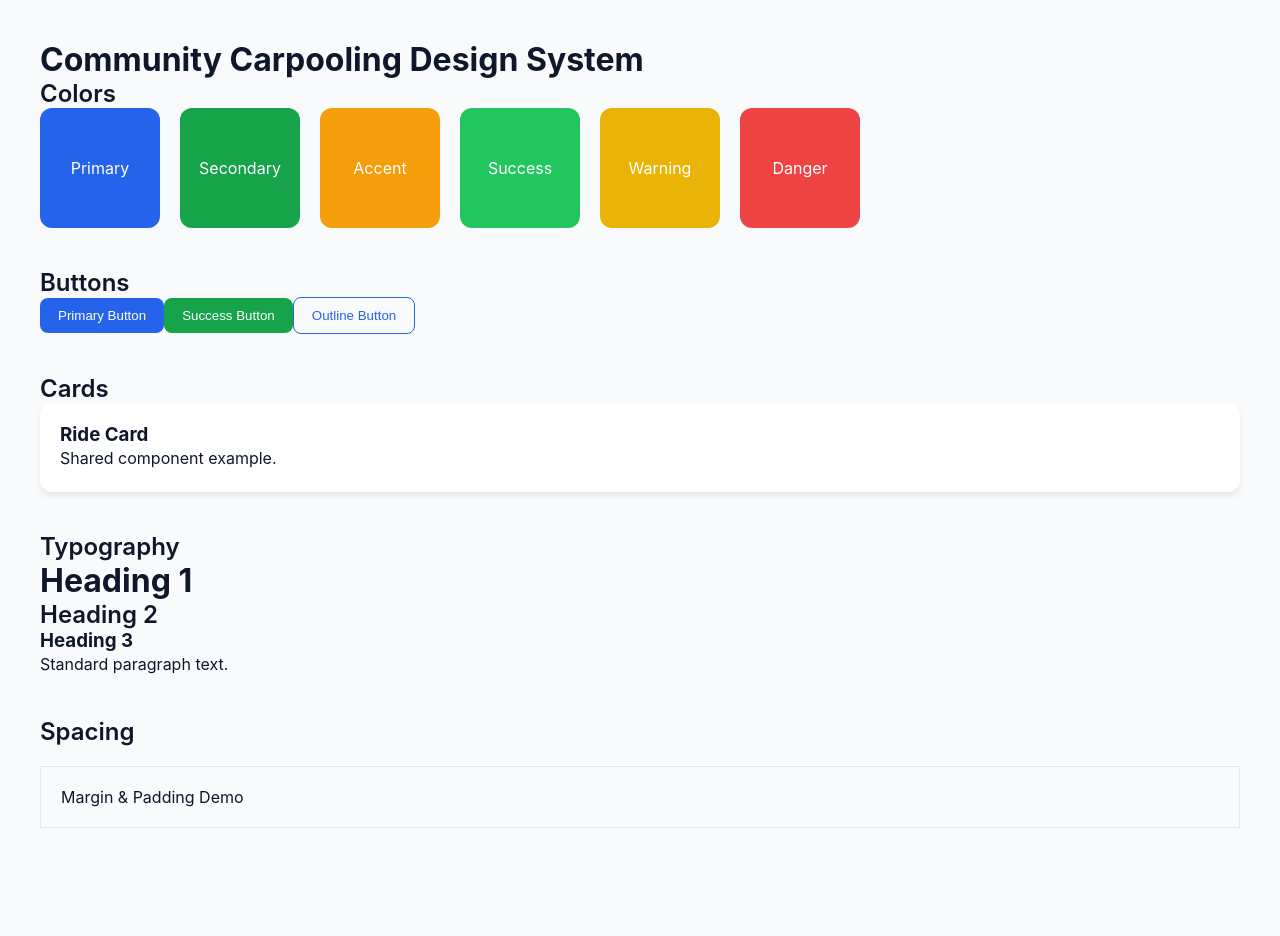
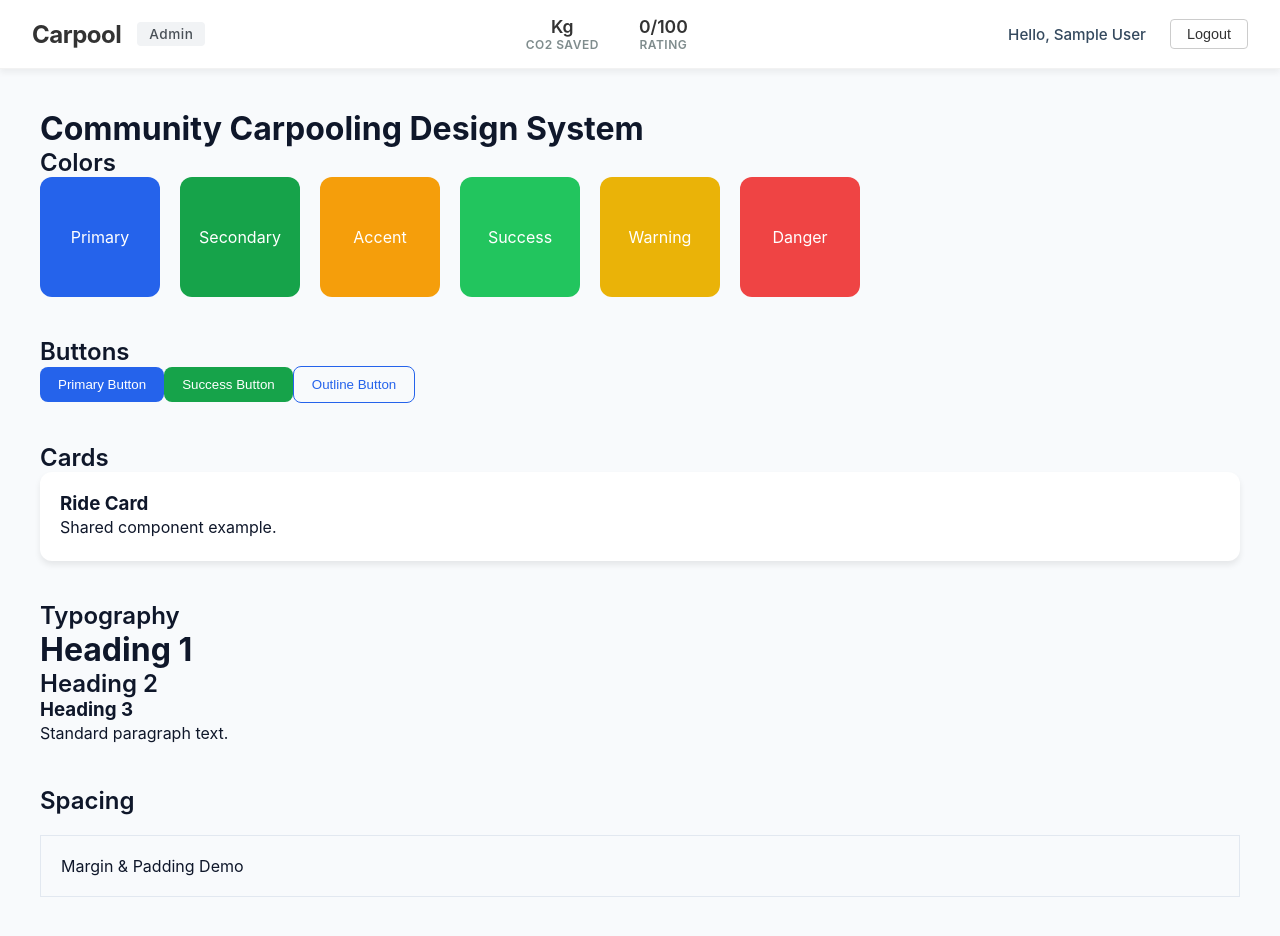
Before and after one commit to PranavKB/ac_project, a React app in the folder frontend/: page /style-guide in a window 1280 px wide. Shown: the top 936 px of the page. Before the commit the page ends 908 px from the top, so only its background shows below. Built offline with nearby package versions, Linux system fonts and the light colour scheme; sample sign-in values are in the browser's storage; the HTML template or start-up script is replaced by a standard one.

Commit message:
Protected Route changes and Navbar changes

```diff
--- a/frontend/src/components/DriverDashboard.jsx
+++ b/frontend/src/components/DriverDashboard.jsx
@@ -18,8 +18,6 @@ function DriverDashboard() {
 
   return (
     <>
-      <div>DriverDashboard</div>
-
       <PublishRide onMapUpdate={handleMapUpdate} />
 
       {/* {showMap && (
--- /dev/null
+++ b/frontend/src/components/Navbar/Navbar.jsx
@@ -0,0 +1,84 @@
+import { useNavigate, useLocation } from "react-router-dom";
+import useAuth from "../../context/AuthContext/useAuth";
+import "./Navbar.scss";
+
+export default function Navbar() {
+  const { user, activeRole, switchRole, logout } = useAuth();
+  const navigate = useNavigate();
+  const location = useLocation();
+
+  if (location.pathname === "/login" || location.pathname === "/register") {
+    return null;
+  }
+
+  if (!user || !user.data) {
+    return null; // Don't show navbar if not logged in
+  }
+
+  const { name, totalCarbonSavedKg, reputationProfile, roles } = user.data;
+  const rating = reputationProfile?.trustScore || 0;
+
+  const handleLogout = () => {
+    logout();
+    navigate("/login");
+  };
+
+  const handleRoleChange = (e) => {
+    const newRole = e.target.value;
+    switchRole(newRole);
+    if (newRole === "DRIVER") {
+      navigate("/driver");
+    } else if (newRole === "PASSENGER") {
+      navigate("/passenger");
+    } else if (newRole === "ADMIN") {
+      navigate("/admin");
+    }
+  };
+
+  return (
+    <nav className="navbar">
+      <div className="navbar-left">
+        <h1 className="brand">Carpool</h1>
+        <div className="role-badge">
+          {activeRole
+            ? activeRole.charAt(0).toUpperCase() +
+              activeRole.slice(1).toLowerCase()
+            : "User"}
+        </div>
+      </div>
+
+      <div className="navbar-center">
+        <div className="stat">
+          <span className="stat-value">{totalCarbonSavedKg} Kg</span>
+          <span className="stat-label">CO2 saved</span>
+        </div>
+        <div className="stat">
+          <span className="stat-value">{rating}/100</span>
+          <span className="stat-label">Rating</span>
+        </div>
+      </div>
+
+      <div className="navbar-right">
+        <span className="greeting">Hello, {name}</span>
+
+        {roles && roles.length > 0 && (
+          <select
+            className="role-dropdown"
+            value={activeRole || ""}
+            onChange={handleRoleChange}
+          >
+            {roles.map((role) => (
+              <option key={role} value={role}>
+                {role.charAt(0).toUpperCase() + role.slice(1).toLowerCase()}
+              </option>
+            ))}
+          </select>
+        )}
+
+        <button className="logout-btn" onClick={handleLogout}>
+          Logout
+        </button>
+      </div>
+    </nav>
+  );
+}
--- /dev/null
+++ b/frontend/src/components/Navbar/Navbar.scss
@@ -0,0 +1,132 @@
+.navbar {
+  display: flex;
+  align-items: center;
+  justify-content: space-between;
+  padding: 1rem 2rem;
+  background: rgba(255, 255, 255, 0.9);
+  backdrop-filter: blur(10px);
+  box-shadow: 0 4px 6px rgba(0, 0, 0, 0.05);
+  position: sticky;
+  top: 0;
+  z-index: 1000;
+  border-bottom: 1px solid rgba(0, 0, 0, 0.05);
+  font-family: "Inter", sans-serif;
+
+  .navbar-left {
+    display: flex;
+    align-items: center;
+    gap: 1rem;
+
+    .brand {
+      font-size: 1.5rem;
+      font-weight: 700;
+      color: #333;
+      margin: 0;
+      letter-spacing: -0.5px;
+    }
+
+    .role-badge {
+      background: #f1f3f5;
+      color: #495057;
+      padding: 0.25rem 0.75rem;
+      border-radius: 4px;
+      font-size: 0.85rem;
+      font-weight: 500;
+      letter-spacing: 0.5px;
+    }
+  }
+
+  .navbar-center {
+    display: flex;
+    gap: 2.5rem;
+
+    .stat {
+      display: flex;
+      flex-direction: column;
+      align-items: center;
+
+      .stat-value {
+        font-weight: 600;
+        font-size: 1.1rem;
+        color: #333;
+      }
+
+      .stat-label {
+        font-size: 0.75rem;
+        color: #7f8c8d;
+        text-transform: uppercase;
+        letter-spacing: 0.5px;
+        font-weight: 600;
+      }
+    }
+  }
+
+  .navbar-right {
+    display: flex;
+    align-items: center;
+    gap: 1.5rem;
+
+    .greeting {
+      font-weight: 500;
+      color: #34495e;
+      font-size: 0.95rem;
+    }
+
+    .role-dropdown {
+      padding: 0.5rem 1rem;
+      border-radius: 8px;
+      border: 1px solid #e0e0e0;
+      background-color: #f8f9fa;
+      color: #333;
+      font-size: 0.9rem;
+      font-weight: 500;
+      cursor: pointer;
+      outline: none;
+      transition: all 0.2s ease;
+
+      &:hover,
+      &:focus {
+        border-color: #bdc3c7;
+        background-color: #fff;
+        box-shadow: 0 2px 4px rgba(0, 0, 0, 0.05);
+      }
+    }
+
+    .logout-btn {
+      background-color: transparent;
+      color: #333;
+      border: 1px solid #ccc;
+      padding: 0.4rem 1rem;
+      border-radius: 4px;
+      font-weight: 500;
+      cursor: pointer;
+      transition: all 0.2s ease;
+      font-size: 0.9rem;
+
+      &:hover {
+        background-color: #f8f9fa;
+        border-color: #999;
+      }
+    }
+  }
+}
+
+// Responsive
+@media (max-width: 768px) {
+  .navbar {
+    flex-direction: column;
+    gap: 1rem;
+    padding: 1rem;
+
+    .navbar-center {
+      width: 100%;
+      justify-content: center;
+    }
+
+    .navbar-right {
+      width: 100%;
+      justify-content: center;
+      flex-wrap: wrap;
+    }
+  }
+}
--- a/frontend/src/components/ProtectedRoute.jsx
+++ b/frontend/src/components/ProtectedRoute.jsx
@@ -1,11 +1,22 @@
 import { Navigate } from "react-router-dom";
 import useAuth from "../context/AuthContext/useAuth";
 
-export default function ProtectedRoute({ children }) {
+export default function ProtectedRoute({ children, allowedRoles }) {
   const { user } = useAuth();
 
-  if (!user) {
+  if (!user || !user.data) {
     return <Navigate to="/login" replace />;
+  }
+
+  if (allowedRoles && allowedRoles.length > 0) {
+    const userRoles = user.data.roles || [];
+    const hasRequiredRole = allowedRoles.some((role) =>
+      userRoles.includes(role),
+    );
+
+    if (!hasRequiredRole) {
+      return <Navigate to="/" replace />;
+    }
   }
 
   return children;
--- a/frontend/src/context/AuthContext/AuthProvider.jsx
+++ b/frontend/src/context/AuthContext/AuthProvider.jsx
@@ -7,18 +7,40 @@ export default function AuthProvider({ children }) {
     return savedUser ? JSON.parse(savedUser) : null;
   });
 
+  const [activeRole, setActiveRole] = useState(() => {
+    const savedRole = localStorage.getItem("activeRole");
+    if (savedRole) return savedRole;
+    if (user?.data?.roles?.length > 0) {
+      return user.data.roles[0];
+    }
+    return null;
+  });
+
   const login = (userData) => {
     setUser(userData);
     localStorage.setItem("user", JSON.stringify(userData));
+    if (userData?.data?.roles?.length > 0) {
+      setActiveRole(userData.data.roles[0]);
+      localStorage.setItem("activeRole", userData.data.roles[0]);
+    }
   };
 
   const logout = () => {
     setUser(null);
+    setActiveRole(null);
     localStorage.removeItem("user");
+    localStorage.removeItem("activeRole");
+  };
+
+  const switchRole = (newRole) => {
+    setActiveRole(newRole);
+    localStorage.setItem("activeRole", newRole);
   };
 
   return (
-    <AuthContext.Provider value={{ user, login, logout }}>
+    <AuthContext.Provider
+      value={{ user, activeRole, switchRole, login, logout }}
+    >
       {children}
     </AuthContext.Provider>
   );
--- a/frontend/src/routes/AppRoutes.jsx
+++ b/frontend/src/routes/AppRoutes.jsx
@@ -2,22 +2,66 @@ import { BrowserRouter, Routes, Route, Navigate } from "react-router-dom";
 
 import StyleGuide from "../pages/StyleGuide/StyleGuide";
 import DriverDashboard from "../components/DriverDashboard";
+import PassengerDashboard from "../components/PassengerDashboard";
 import LoginPage from "../pages/Auth/LoginPage";
 import RegisterPage from "../pages/Auth/RegisterPage";
 import ProtectedRoute from "../components/ProtectedRoute";
+import Navbar from "../components/Navbar/Navbar";
+import useAuth from "../context/AuthContext/useAuth";
+
+function RootRedirect() {
+  const { user, activeRole } = useAuth();
+
+  if (!user || !user.data) {
+    return <Navigate to="/login" replace />;
+  }
+
+  if (activeRole) {
+    return <Navigate to={`/${activeRole.toLowerCase()}`} replace />;
+  }
+
+  return <Navigate to="/login" replace />;
+}
 
 function AppRoutes() {
   return (
     <BrowserRouter>
+      <Navbar />
       <Routes>
-        <Route path="/" element={<Navigate to="/login" replace />} />
+        <Route path="/" element={<RootRedirect />} />
+        <Route path="*" element={<Navigate to="/" replace />} />
         <Route path="/login" element={<LoginPage />} />
         <Route path="/register" element={<RegisterPage />} />
         <Route
           path="/driver"
           element={
-            <ProtectedRoute>
+            <ProtectedRoute allowedRoles={["DRIVER"]}>
               <DriverDashboard />
+            </ProtectedRoute>
+          }
+        />
+        <Route
+          path="/passenger"
+          element={
+            <ProtectedRoute allowedRoles={["PASSENGER"]}>
+              <PassengerDashboard />
+            </ProtectedRoute>
+          }
+        />
+        <Route
+          path="/admin"
+          element={
+            <ProtectedRoute allowedRoles={["ADMIN"]}>
+              <div
+                style={{
+                  padding: "2rem",
+                  textAlign: "center",
+                  marginTop: "2rem",
+                }}
+              >
+                <h2>Admin Dashboard</h2>
+                <p>Welcome, Administrator.</p>
+              </div>
             </ProtectedRoute>
           }
         />
```
